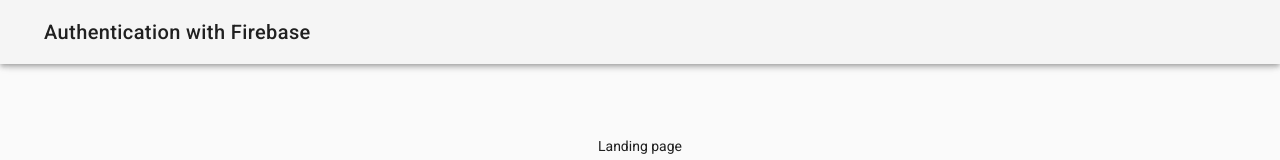
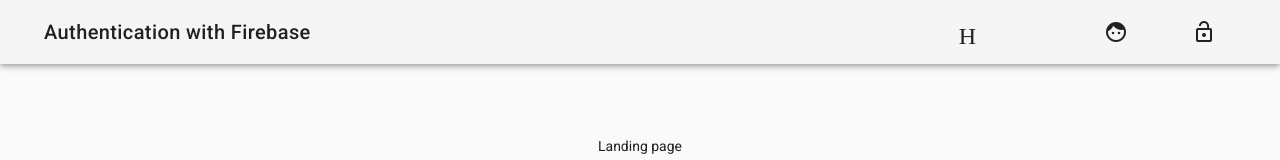
Before and after one commit to alokpant/vuejs-authentication-firebase, a Vue app: page / in a window 1280 px wide. Shown: the top 160 px of the page. Built offline with nearby package versions, Linux system fonts and the light colour scheme.

Commit message:
Add navigation to the page

```diff
--- a/src/App.vue
+++ b/src/App.vue
@@ -1,14 +1,39 @@
 <template>
   <v-app>
     <v-navigation-drawer v-model="sidebar" app>
+      <v-list>
+        <v-list-tile v-for='item in menuItems'
+                     :key='item.title'
+                     :to='item.path'>
+          <v-list-tile-action>
+            <v-icon>{{item.icon}}</v-icon>
+          </v-list-tile-action>
+          <v-list-tile-content>
+            {{item.title}}
+          </v-list-tile-content>
+        </v-list-tile>
+      </v-list>
     </v-navigation-drawer>
     <v-toolbar app>
       <span class="hidden-sm-and-up">
         <v-toolbar-side-icon @click="sidebar = !sidebar">
         </v-toolbar-side-icon>
       </span>
-      <v-toolbar-title>{{ appTitle }}</v-toolbar-title>
+      <v-toolbar-title>
+        <router-link to='/' tag='span' style='cursor: pointer'>
+          {{ appTitle }}
+        </router-link>
+      </v-toolbar-title>
       <v-spacer></v-spacer>
+      <v-toolbar-items class="hidden-xs-only">
+        <v-btn flat
+               v-for='item in menuItems'
+               :key='item.title'
+               :to='item.path'>
+          <v-icon left dark>{{item.icon}}</v-icon>
+          {{item.content}}
+        </v-btn>
+      </v-toolbar-items>
     </v-toolbar>
 
     <v-content>
@@ -23,7 +48,12 @@
   data() {
     return {
       sidebar: false,
-      appTitle: 'Authentication with Firebase'
+      appTitle: 'Authentication with Firebase',
+      menuItems: [
+        { title: 'Home', path: '/home', icon: 'Home'},
+        { title: 'Sign Up', path: '/sign-up', icon: 'face'},
+        { title: 'Sign In', path: '/sign-in', icon: 'lock_open'}
+      ]
     }
   },
   name: 'App',
```
